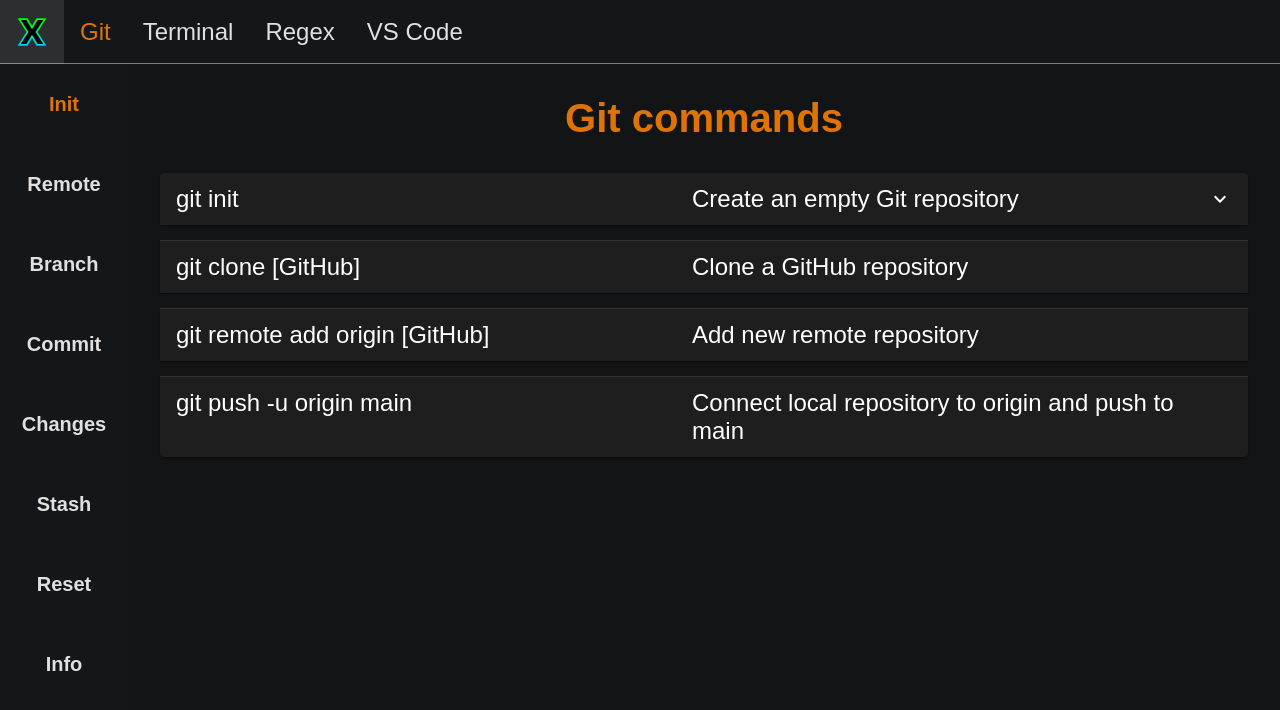
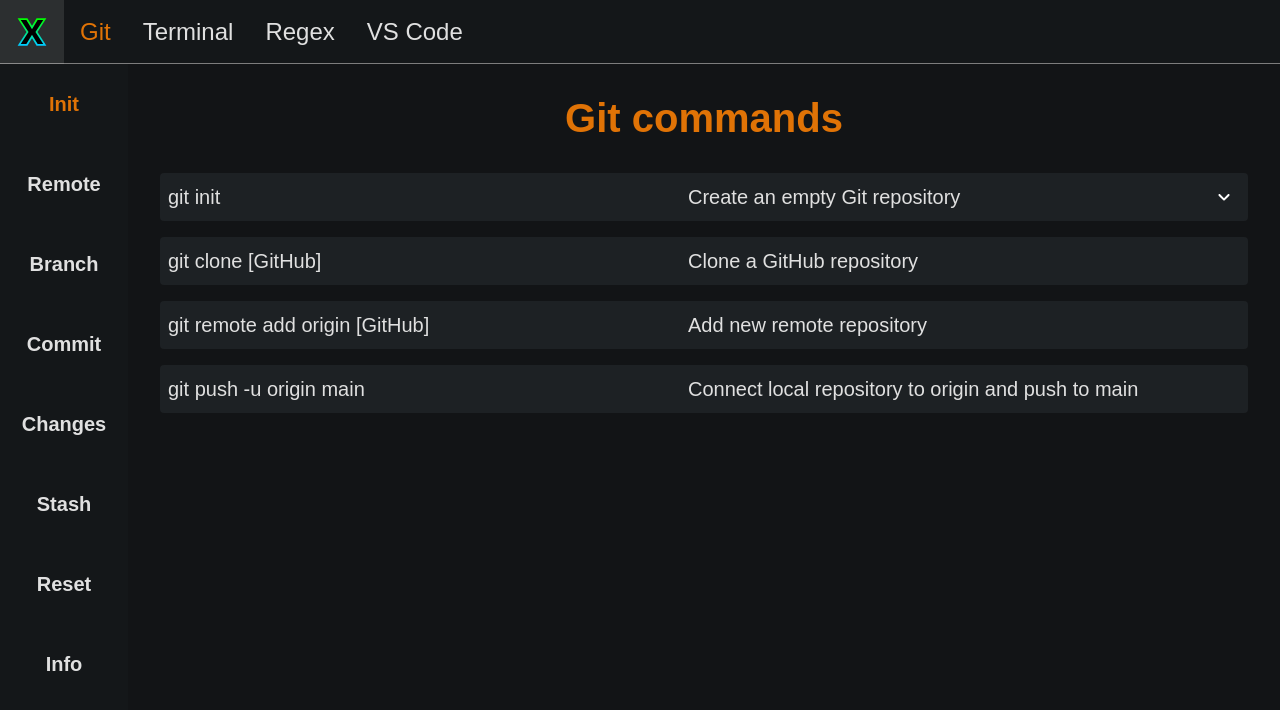
Before and after one commit to TetrisBattle/Notepad, a React (Create React App) app: page /Notepad in a window 1280 px wide. Shown: the top 710 px of the page. Built offline with nearby package versions, Linux system fonts and the light colour scheme.

Commit message:
Discard Material-UI Accordion and create my own version

```diff
--- /dev/null
+++ b/src/components/ExpandBar.jsx
@@ -0,0 +1,30 @@
+import { useState } from 'react'
+import { ReactComponent as ExpandIcon } from 'icons/Expand.svg'
+
+export default function ExpandBars({ commands }) {
+	const [expanded, setExpanded] = useState(null)
+
+	return (
+		<div className='ExpandBars'>
+			{commands.map(({ command, description, details }) => {
+				const isExpanded = expanded === details
+
+				return (
+					<div className={'ExpandBar' + (isExpanded ? ' expanded' : '')}>
+						<div className='bar'>
+							<p>{command}</p>
+							<p>{description}</p>
+							<ExpandIcon
+								style={{ visibility: details ? 'visible' : 'hidden' }}
+								onClick={() => setExpanded(isExpanded ? null : details)}
+							/>
+						</div>
+						<div className='content'>
+							<p>{details}</p>
+						</div>
+					</div>
+				)
+			})}
+		</div>
+	)
+}
--- a/src/pages/Notepad/pages/Git.jsx
+++ b/src/pages/Notepad/pages/Git.jsx
@@ -1,15 +1,8 @@
 import { useState } from 'react'
-import {
-	Accordion,
-	AccordionSummary,
-	AccordionDetails
-} from '@mui/material'
-import ExpandMoreIcon from '@mui/icons-material/ExpandMore'
-
 import Navbar from 'components/Navbar'
 import { git } from '../data/git.json'
+import ExpandBars from 'components/ExpandBar'
 
-export default function Git() {
 const pages = [
 	'Init',
 	'Remote',
@@ -21,40 +14,9 @@ export default function Git() {
 	'Info'
 ]
 
+export default function Git() {
 	const [selectedPage, setSelectedPage] = useState(pages[0])
-	const [expanded, setExpanded] = useState(false);
-
-	const getCommands = () => {
-		const getCommands = (commands) => (
-			commands?.map(({ command, description, details }) => (
-					<Accordion
-						key={command}
-						expanded={expanded === details}
-						onChange={() => {
-							if (details) setExpanded(expanded === details ? false : details)
-						}}
-						disableGutters
-					>
-						<AccordionSummary
-							expandIcon={<ExpandMoreIcon />}
-							sx={{
-								'svg': { visibility: details ? 'visible': 'hidden' },
-								':hover': { cursor: details ? 'pointer': 'default !important' }
-							}}
-						>
-							<p>{command}</p>
-							<p>{description}</p>
-						</AccordionSummary>
-						<AccordionDetails>
-							<p>{details}</p>
-						</AccordionDetails>
-					</Accordion>
-				)
-			)
-		)
-
-		return getCommands(git[selectedPage.toLowerCase()])
-	}
+	const currentPageCommands = git[selectedPage.toLowerCase()]
 
 	return (
 		<div className="git">
@@ -65,7 +27,9 @@ export default function Git() {
 			/>
 			<main>
 				<h1>Git commands</h1>
-				<section>{getCommands()}</section>
+				<section>
+					<ExpandBars commands={currentPageCommands} />
+				</section>
 			</main>
 		</div>
 	)
--- a/src/styles/MuiTheme.ts
+++ b/src/styles/MuiTheme.ts
@@ -4,16 +4,16 @@ const theme = createTheme({
 	palette: {
 		mode: 'dark',
 	},
-	components: {
-		MuiAccordionDetails: {
-			styleOverrides: {
-				root: {
-					backgroundColor: '#303030',
-					padding: '.75rem 1rem'
-				}
-			},
-		},
-	},
+	// components: {
+	// 	MuiAccordionDetails: {
+	// 		styleOverrides: {
+	// 			root: {
+	// 				backgroundColor: '#303030',
+	// 				padding: '.75rem 1rem',
+	// 			}
+	// 		},
+	// 	},
+	// },
 })
 
 export default theme
--- a/src/styles/sass/main.css
+++ b/src/styles/sass/main.css
@@ -68,6 +68,58 @@
   .mainHeader .menuIcon {
     display: none;
   }
+}
+
+.ExpandBars {
+  display: flex;
+  flex-flow: column;
+  gap: 1rem;
+}
+.ExpandBars .ExpandBar .bar {
+  background-color: #1d2124;
+  border-radius: 0.25rem;
+  display: flex;
+  align-items: center;
+  font-size: 1.25rem;
+  transition: border-radius 150ms;
+}
+.ExpandBars .ExpandBar .bar p {
+  width: 50%;
+  padding: 0.5rem;
+}
+.ExpandBars .ExpandBar .bar svg {
+  height: 3rem;
+  width: 3rem;
+  padding: 0.75rem;
+  flex-shrink: 0;
+  cursor: pointer;
+  transition: transform 150ms;
+}
+.ExpandBars .ExpandBar .content {
+  background-color: #292e32;
+  border-bottom-left-radius: 0.25rem;
+  border-bottom-right-radius: 0.25rem;
+  font-size: 1rem;
+  padding: 0 0.5rem;
+  height: 0;
+  transition: 300ms;
+}
+.ExpandBars .ExpandBar .content p {
+  display: none;
+}
+.ExpandBars .ExpandBar.expanded .bar {
+  border-bottom-left-radius: 0;
+  border-bottom-right-radius: 0;
+}
+.ExpandBars .ExpandBar.expanded .bar svg {
+  transform: rotate(180deg);
+}
+.ExpandBars .ExpandBar.expanded .content {
+  padding: 0.5rem;
+  height: auto;
+}
+.ExpandBars .ExpandBar.expanded .content p {
+  display: block;
 }
 
 dialog {
--- a/src/styles/sass/mixins/_components.scss
+++ b/src/styles/sass/mixins/_components.scss
@@ -33,7 +33,7 @@
 	}
 }
 
-@mixin navbarVertical($backgroundColor: $black1) {
+@mixin navbarVertical($backgroundColor: lighten($colorBackground, 1%)) {
 	display: flex;
 	background-color: $backgroundColor;
 
@@ -49,7 +49,7 @@
 	button.selected { color: $colorPrimary; }
 }
 
-@mixin navbarHorizontal($backgroundColor: $black1) {
+@mixin navbarHorizontal($backgroundColor: lighten($colorBackground, 1%)) {
 	display: flex;
 	flex-flow: column;
 	inline-size: 8rem;
--- a/src/styles/sass/pages/_menu.scss
+++ b/src/styles/sass/pages/_menu.scss
@@ -15,7 +15,7 @@
 		inline-size: clamp(30rem, 90vw, 40rem);
 
 		margin-inline: auto;
-		background-color: $black1;
+		background-color: lighten($colorBackground, 1%);
 		padding-block: 2rem;
 		border-radius: .5rem;
 
--- a/src/styles/sass/pages/_remConverter.scss
+++ b/src/styles/sass/pages/_remConverter.scss
@@ -25,7 +25,7 @@
 				font-weight: bold;
 				border-radius: .25rem;
 				color: $colorText;
-				background-color: $black2;
+				background-color: lighten($colorBackground, 2%);
 				border: none;
 				outline: none;
 			}
--- a/src/styles/sass/pages/_sandbox.scss
+++ b/src/styles/sass/pages/_sandbox.scss
@@ -14,7 +14,7 @@
 
 	.counterContainer {
 		@include shadow;
-		background-color: $black1;
+		background-color: lighten($colorBackground, 1%);
 		margin-inline: auto;
 		border-radius: 3rem;
 		justify-content: space-between;
@@ -39,7 +39,7 @@
 
 	.testArea {
 		@include shadow;
-		background-color: $black1;
+		background-color: lighten($colorBackground, 1%);
 		margin-inline: auto;
 		width: 40rem;
 		min-height: 30rem;
--- a/src/styles/sass/setup/_components.scss
+++ b/src/styles/sass/setup/_components.scss
@@ -22,6 +22,66 @@
 	@media (min-Width: 30rem) {
 		nav { @include navbarVertical($colorHeader); }
 		.menuIcon { display: none; }
+	}
+}
+
+.ExpandBars {
+	display: flex;
+	flex-flow: column;
+	gap: 1rem;
+
+	.ExpandBar {
+		$padding: .5rem;
+		$borderRadius: .25rem;
+
+		.bar {
+			background-color: lighten($colorBackground, 5%);
+			border-radius: $borderRadius;
+			display: flex;
+			align-items: center;
+			font-size: 1.25rem;
+			transition: border-radius 150ms;
+
+			p {
+				width: 50%;
+				padding: $padding;
+			}
+
+			svg {
+				height: 3rem;
+				width: 3rem;
+				padding: .75rem;
+				flex-shrink: 0;
+				cursor: pointer;
+				transition: transform 150ms;
+			}
+		}
+
+		.content {
+			background-color: lighten($colorBackground, 10%);
+			border-bottom-left-radius: $borderRadius;
+			border-bottom-right-radius: $borderRadius;
+			font-size: 1rem;
+
+			padding: 0 $padding;
+			height: 0;
+			transition: 300ms;
+			p { display: none; }
+		}
+
+		&.expanded {
+			.bar {
+				border-bottom-left-radius: 0;
+				border-bottom-right-radius: 0;
+				svg { transform: rotate(180deg); }
+			}
+
+			.content {
+				padding: $padding;
+				height: auto;
+				p { display: block; }
+			}
+		}
 	}
 }
 
```
Also changed, not shown: src/styles/sass/setup/_variables.scss (+2 -5 lines), src/icons/Expand.svg (added). Lines whose indentation alone changed are shown as unchanged.
